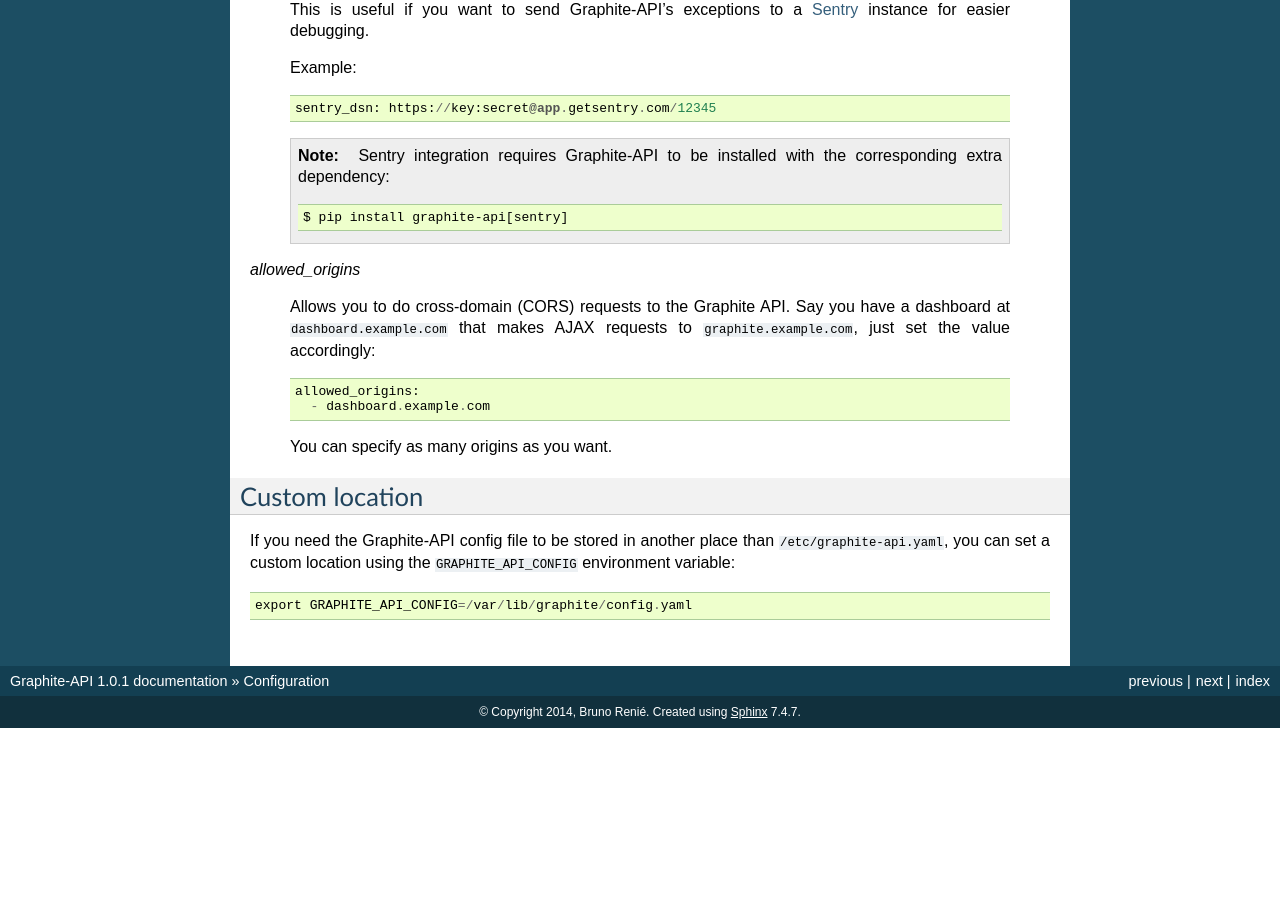
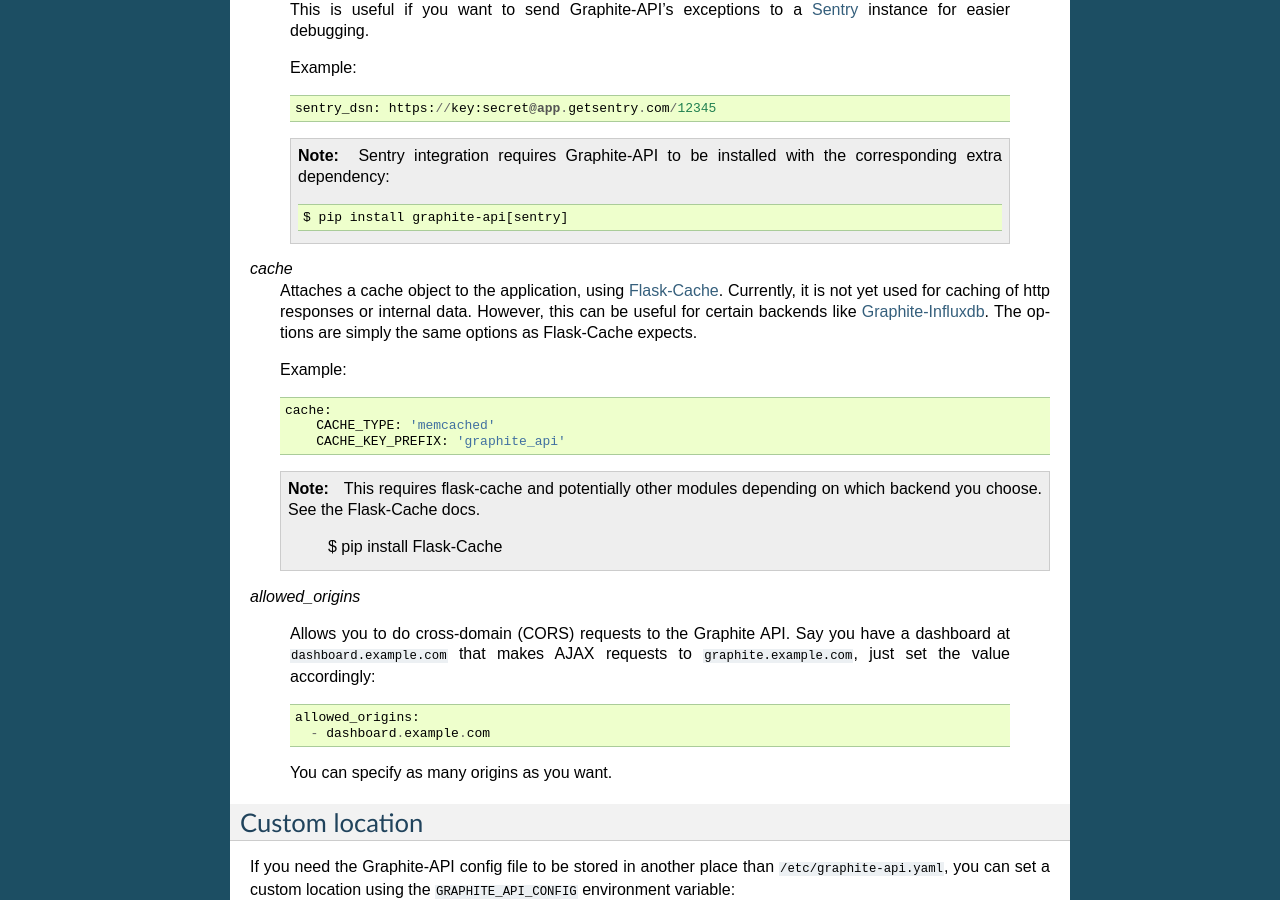
Before and after one commit to brutasse/graphite-api, a Sphinx documentation site: the page built from docs/configuration.rst, in a window 1280 px wide and 900 px high, scrolled down 973 px. Built offline with Sphinx 7.4.7, drawn with Linux system fonts in a browser that asks for light colours; before the commit the page ends 1701 px from its top, so only the background shows below that.

Commit message:
support loading a cache

```diff
--- a/docs/configuration.rst
+++ b/docs/configuration.rst
@@ -71,6 +71,29 @@ Extra sections
 
 .. _Sentry: http://sentry.readthedocs.org/en/latest/
 
+*cache*
+  Attaches a cache object to the application, using `Flask-Cache`_.
+  Currently, it is not yet used for caching of http responses or internal
+  data.  However, this can be useful for certain
+  backends like `Graphite-Influxdb`_.
+  The options are simply the same options as Flask-Cache expects.
+
+  Example::
+
+      cache:
+          CACHE_TYPE: 'memcached'
+          CACHE_KEY_PREFIX: 'graphite_api'
+
+  .. note::
+
+        This requires flask-cache and potentially other modules depending on which backend you choose.
+        See the Flask-Cache docs.
+
+            $ pip install Flask-Cache
+
+.. _Flask-Cache: http://pythonhosted.org/Flask-Cache/
+.. _Graphite-Influxdb: https://github.com/vimeo/graphite-influxdb
+
 *allowed_origins*
 
   Allows you to do cross-domain (CORS) requests to the Graphite API. Say you
```
Also changed, not shown: 1 other file.
